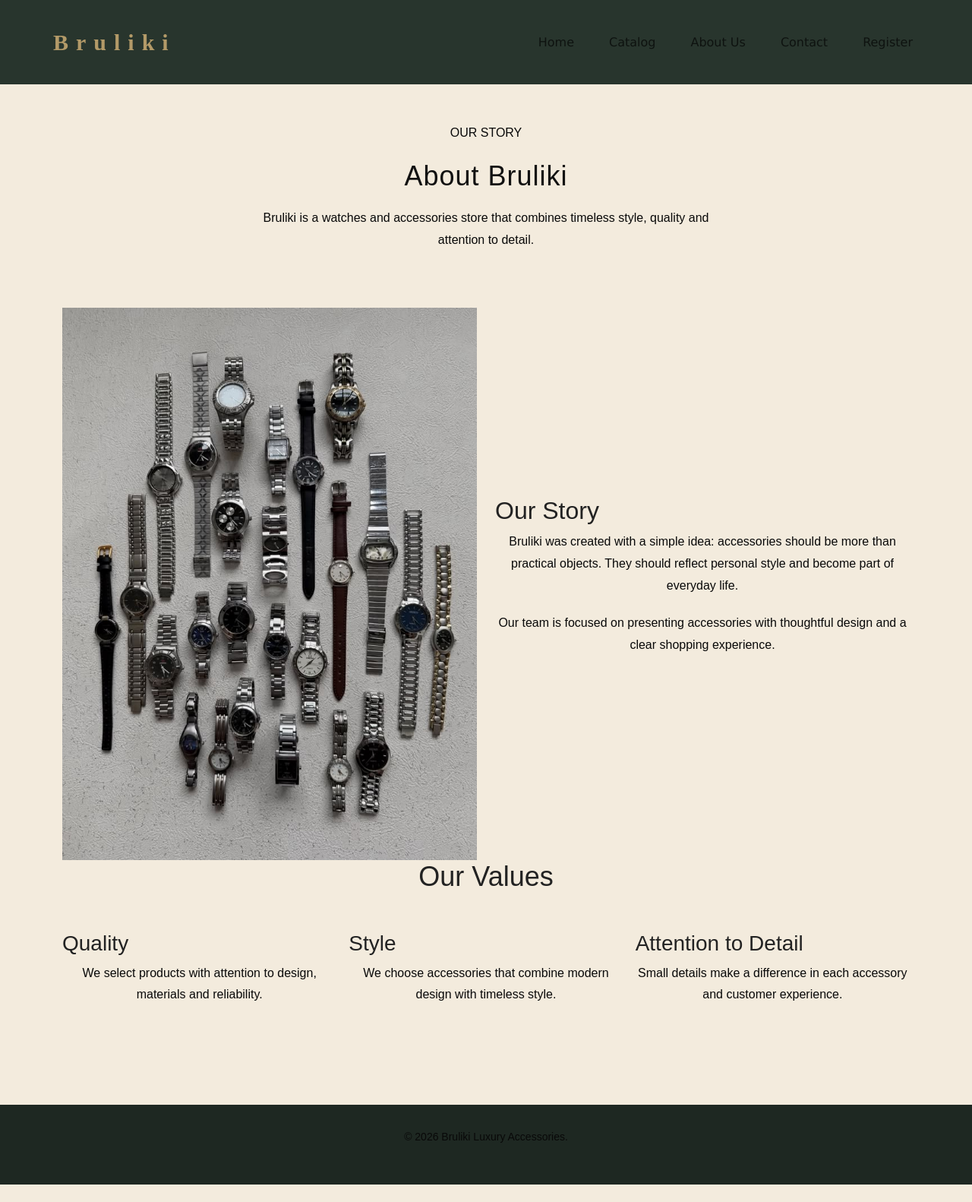
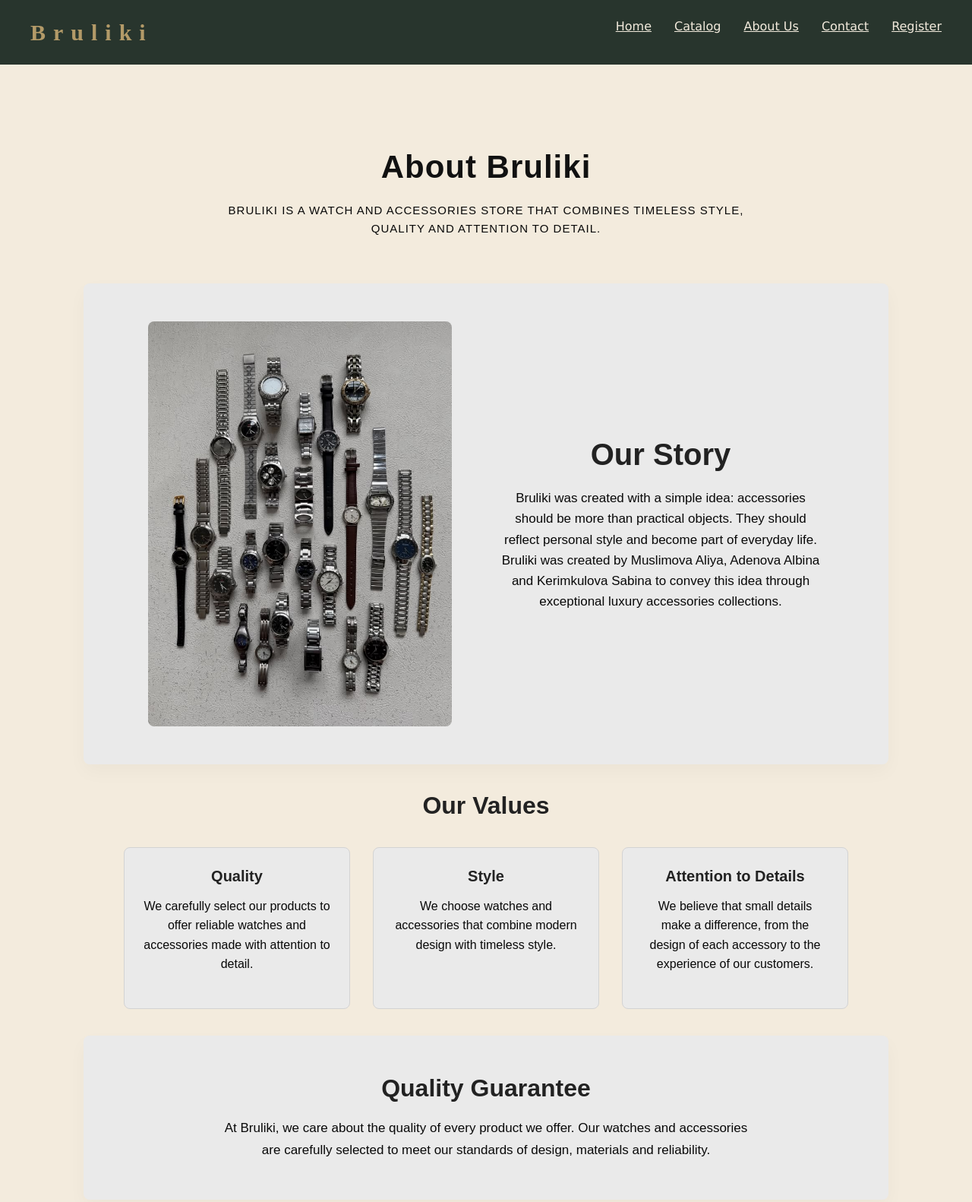
Before and after one commit to mualme/bruliki-site, a plain HTML site: page about.html in a window 1280 px wide. Shown: the top 1582 px of the page at 76% size. Before the commit the page ends 1559 px from the top, so only its background shows below. Drawn offline with nearby package versions, Linux system fonts and the light colour scheme.

Commit message:
Update about.html

```diff
--- a/about.html
+++ b/about.html
@@ -8,125 +8,137 @@
 
     <title>About Us - Bruliki</title>
 
-    <link href="https://cdn.jsdelivr.net/npm/bootstrap@5.3.3/dist/css/bootstrap.min.css" rel="stylesheet">
+    <link rel="icon" href="star.jpg">
+
+    <link
+        href="https://cdn.jsdelivr.net/npm/bootstrap@5.3.3/dist/css/bootstrap.min.css"
+        rel="stylesheet"
+    >
+
     <link rel="stylesheet" href="css/style.css">
     <link rel="stylesheet" href="css/responsive.css">
 </head>
 
 <body>
 
-    <header class="site-header">
-        <nav class="navbar navbar-expand-lg container">
 
-            <a class="navbar-brand logo" href="index.html">Bruliki</a>
+    <header>
+        <div class="logo">Bruliki</div>
 
-            <button class="navbar-toggler" type="button"
-                    data-bs-toggle="collapse"
-                    data-bs-target="#mainNav"
-                    aria-controls="mainNav"
-                    aria-expanded="false"
-                    aria-label="Toggle navigation">
-                <span class="navbar-toggler-icon"></span>
-            </button>
-
-            <div class="collapse navbar-collapse" id="mainNav">
-                <ul class="navbar-nav ms-auto">
-                    <li class="nav-item">
-                        <a class="nav-link" href="index.html">Home</a>
+        <nav>
+            <ul>
+                <li>
+                    <a href="index.html">Home</a>
                 </li>
-                    <li class="nav-item">
-                        <a class="nav-link" href="catalog.html">Catalog</a>
+                <li>
+                    <a href="catalog.html">Catalog</a>
                 </li>
-                    <li class="nav-item">
-                        <a class="nav-link" href="about.html">About Us</a>
+                <li>
+                    <a href="about.html" aria-current="page">About Us</a>
                 </li>
-                    <li class="nav-item">
-                        <a class="nav-link" href="contact.html">Contact</a>
+                <li>
+                    <a href="contact.html">Contact</a>
                 </li>
-                    <li class="nav-item">
-                        <a class="nav-link" href="register.html">Register</a>
+                <li>
+                    <a href="register.html">Register</a>
                 </li>
             </ul>
-            </div>
-
         </nav>
     </header>
 
-    <main class="container section-space">
+    <main>
 
-        <section class="section-heading text-center">
-            <p class="eyebrow">OUR STORY</p>
+        <!-- About Introduction -->
+        <section class="about-intro">
+
             <h1>About Bruliki</h1>
+
             <p>
-                Bruliki is a watches and accessories store that combines
-                timeless style, quality and attention to detail.
+                Bruliki is a watch and accessories store that combines timeless
+                style, quality and attention to detail.
             </p>
+
         </section>
 
-        <section class="row align-items-center g-4 mt-3">
+        <!-- Our Story -->
+        <section class="our-story">
 
-            <div class="col-md-6">
-                <img class="about-image"
+            <img
                 src="images/watches.jpg"
-                     alt="Watches from the Bruliki collection">
-            </div>
+                alt="Watches from the Bruliki luxury watch collection"
+            >
 
-            <div class="col-md-6">
+            <div class="story-text">
+
                 <h2>Our Story</h2>
 
                 <p>
-                    Bruliki was created with a simple idea: accessories should
-                    be more than practical objects. They should reflect
-                    personal style and become part of everyday life.
+                    Bruliki was created with a simple idea: accessories should be
+                    more than practical objects. They should reflect personal style
+                    and become part of everyday life.
+                    Bruliki was created by Muslimova Aliya, Adenova Albina and
+                    Kerimkulova Sabina to convey this idea through exceptional
+                    luxury accessories collections.
                 </p>
 
-                <p>
-                    Our team is focused on presenting accessories with
-                    thoughtful design and a clear shopping experience.
-                </p>
             </div>
 
         </section>
 
-        <section class="section-space">
+        <!-- Our Values -->
+        <section class="our-values">
 
-            <div class="section-heading text-center">
             <h2>Our Values</h2>
+
+            <div class="values-container">
+
+                <article class="value">
+
+                    <h3>Quality</h3>
+
+                    <p>
+                        We carefully select our products to offer reliable watches
+                        and accessories made with attention to detail.
+                    </p>
+
+                </article>
+
+                <article class="value">
+
+                    <h3>Style</h3>
+
+                    <p>
+                        We choose watches and accessories that combine modern design
+                        with timeless style.
+                    </p>
+
+                </article>
+
+                <article class="value">
+
+                    <h3>Attention to Details</h3>
+
+                    <p>
+                        We believe that small details make a difference, from the
+                        design of each accessory to the experience of our customers.
+                    </p>
+
+                </article>
+
             </div>
 
-            <div class="row g-3">
+        </section>
 
-                <div class="col-md-4">
-                    <article class="info-card">
-                        <h3>Quality</h3>
+
+        <section class="quality-guarantee">
+
+            <h2>Quality Guarantee</h2>
+
             <p>
-                            We select products with attention to design,
-                            materials and reliability.
+                At Bruliki, we care about the quality of every product we offer.
+                Our watches and accessories are carefully selected to meet our
+                standards of design, materials and reliability.
             </p>
-                    </article>
-                </div>
-
-                <div class="col-md-4">
-                    <article class="info-card">
-                        <h3>Style</h3>
-                        <p>
-                            We choose accessories that combine modern
-                            design with timeless style.
-                        </p>
-                    </article>
-                </div>
-
-                <div class="col-md-4">
-                    <article class="info-card">
-                        <h3>Attention to Detail</h3>
-                        <p>
-                            Small details make a difference in each
-                            accessory and customer experience.
-                        </p>
-                    </article>
-                </div>
-
-            </div>
 
         </section>
 
@@ -136,6 +148,7 @@
         <p>© 2026 Bruliki Luxury Accessories.</p>
     </footer>
 
+
     <script src="https://cdn.jsdelivr.net/npm/bootstrap@5.3.3/dist/js/bootstrap.bundle.min.js"></script>
 
 </body>
```
Lines whose indentation alone changed are shown as unchanged.
